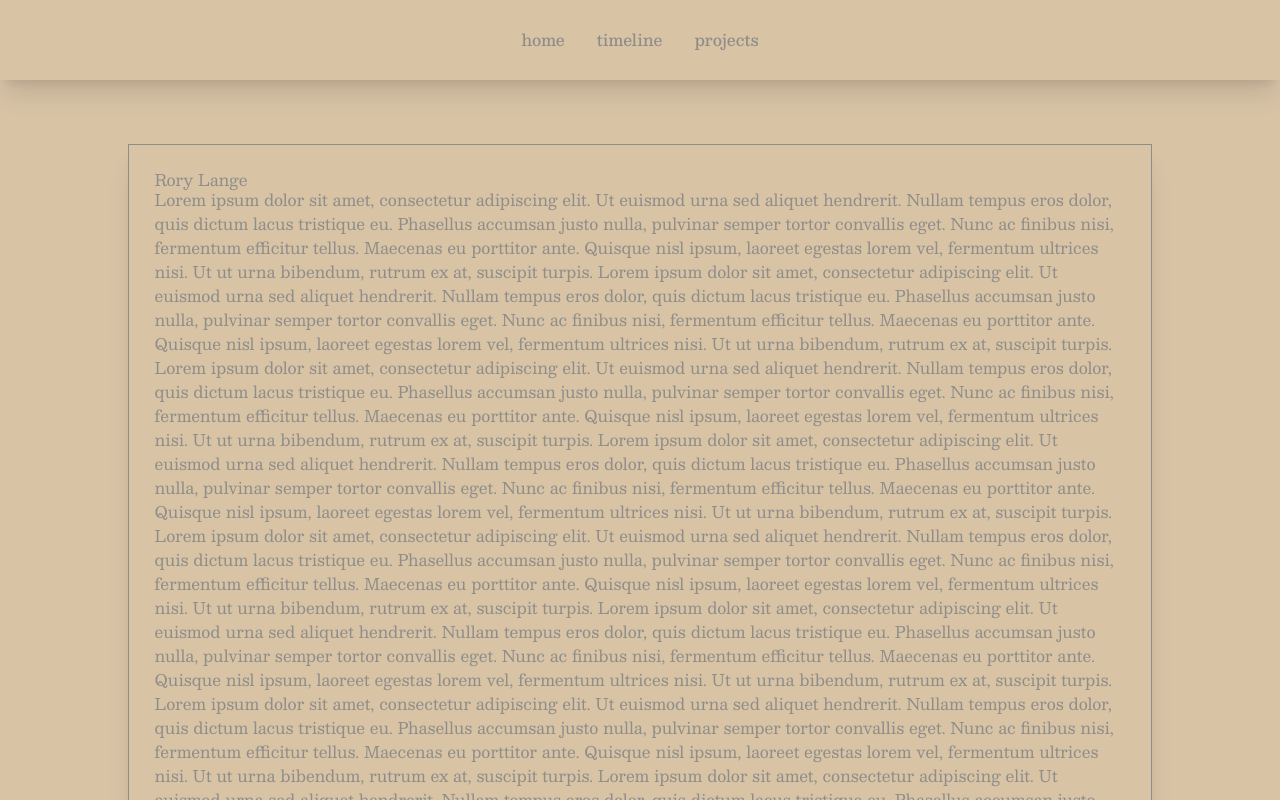
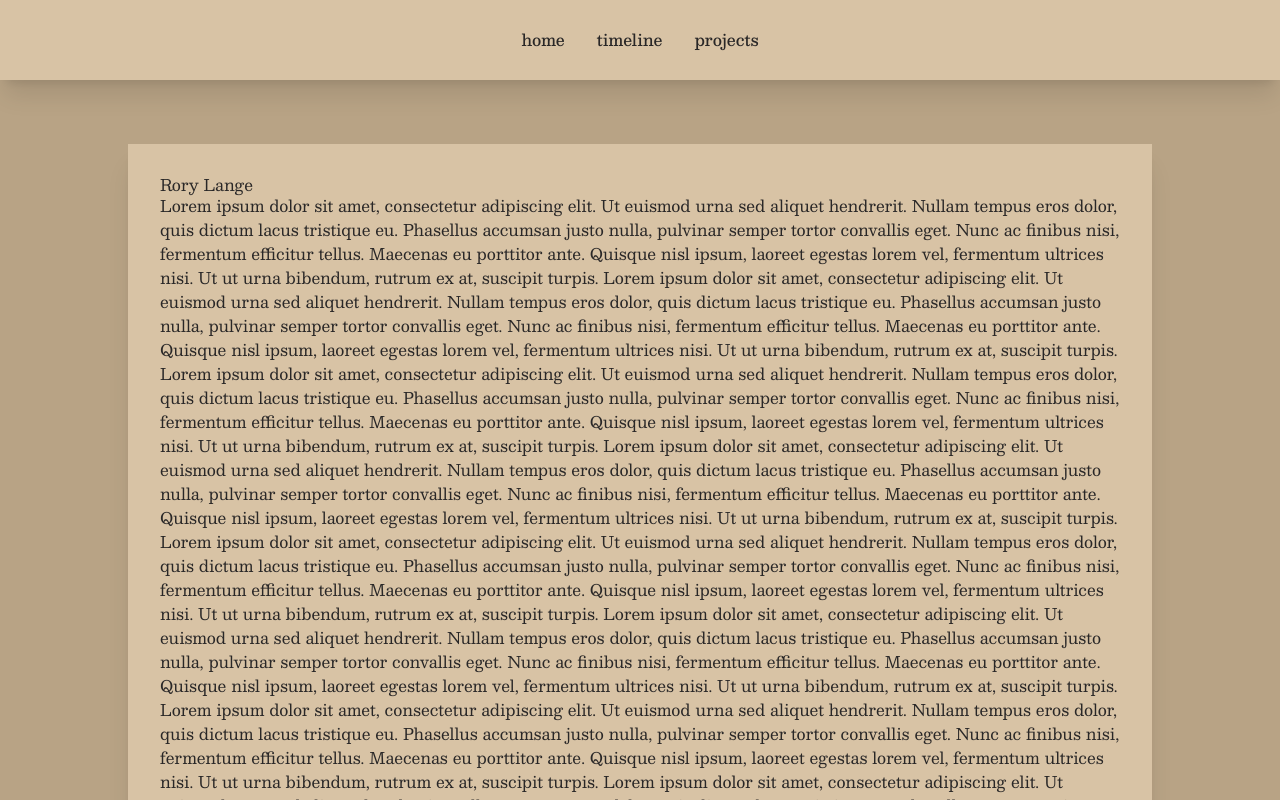
Before and after one commit to roryslange/RoryLangePortfolio, a React (Vite) app in the folder Rory-Lange-Portfolio/: page /About in a window 1280 px wide. Shown: the top 800 px of the page. Built offline with nearby package versions, Linux system fonts and the light colour scheme.

Commit message:
added Timeline component, changed styles and colors, need to find color scheme still, made styles apply globally on each component on main page instead of individually

```diff
--- a/Rory-Lange-Portfolio/src/App.tsx
+++ b/Rory-Lange-Portfolio/src/App.tsx
@@ -3,6 +3,7 @@ import About from './components/About';
 import Nav from './components/Navbar';
 import Contact from './components/Contact';
 import Projects from './components/Projects';
+import Timeline from './components/Timeline';
 import { Route, Routes } from 'react-router-dom'
 
 
@@ -11,11 +12,12 @@ function App() {
 
   return (
     <>
-      <div className='flex-col bg-card text-secondary'>
+      <div className='flex-col bg-background text-secondary pb-[2.5%]'>
         <Nav />
-        <div className='inset-y-20 pb-[5%] mx-[10%] my-[5%]'>
+        <div className='inset-y-20 mx-[10%] my-[5%] p-[2.5%] shadow-xl bg-card'>
           <Routes>
             <Route path='/About' element={<About/>} />
+            <Route path='/Timeline' element={<Timeline/>} />
             <Route path='/Contact' element={<Contact/>} />
             <Route path='/Projects' element={<Projects/>} />
           </Routes>
--- a/Rory-Lange-Portfolio/src/components/About.tsx
+++ b/Rory-Lange-Portfolio/src/components/About.tsx
@@ -5,9 +5,8 @@
 
 export default function About() {
 
-
     return(
-        <section className="border p-[2.5%] shadow-xl">
+        <section>
             <div>
                 <h1>
                     Rory Lange
--- a/Rory-Lange-Portfolio/src/components/Navbar.tsx
+++ b/Rory-Lange-Portfolio/src/components/Navbar.tsx
@@ -9,10 +9,10 @@ const Nav = () => {
             <div className='py-5 w-screen bg-card shadow-xl items-center'>
                 <ul className='flex gap-4 justify-center'>
                     <li className='flex rounded-lg p-2'>
-                        <Link className='flex flex-auto rounded-lg items-center justify-center' to="/">home</Link>
+                        <Link className='flex flex-auto rounded-lg items-center justify-center' to="/About">home</Link>
                     </li>
                     <li className='flex rounded-lg p-2'>
-                        <Link className='flex flex-auto rounded-lg items-center justify-center' to="/About">timeline</Link>
+                        <Link className='flex flex-auto rounded-lg items-center justify-center' to="/Timeline">timeline</Link>
                     </li>
                     <li className='flex rounded-lg p-2'>
                         <Link className='flex flex-auto rounded-lg items-center justify-center' to="/Projects">projects</Link>
--- a/Rory-Lange-Portfolio/src/components/Projects.tsx
+++ b/Rory-Lange-Portfolio/src/components/Projects.tsx
@@ -5,7 +5,8 @@ const Projects = () => {
 
     return (
         <div>
-            <p>Lorem ipsum dolor sit amet, consectetur adipiscing elit. Ut euismod urna sed aliquet hendrerit. Nullam tempus eros dolor, quis dictum lacus tristique eu. Phasellus accumsan justo nulla, pulvinar semper tortor convallis eget. Nunc ac finibus nisi, fermentum efficitur tellus. Maecenas eu porttitor ante. Quisque nisl ipsum, laoreet egestas lorem vel, fermentum ultrices nisi. Ut ut urna bibendum, rutrum ex at, suscipit turpis.
+            <p>
+                Lorem ipsum dolor sit amet, consectetur adipiscing elit. Ut euismod urna sed aliquet hendrerit. Nullam tempus eros dolor, quis dictum lacus tristique eu. Phasellus accumsan justo nulla, pulvinar semper tortor convallis eget. Nunc ac finibus nisi, fermentum efficitur tellus. Maecenas eu porttitor ante. Quisque nisl ipsum, laoreet egestas lorem vel, fermentum ultrices nisi. Ut ut urna bibendum, rutrum ex at, suscipit turpis.
             </p>
         </div>
     )
--- /dev/null
+++ b/Rory-Lange-Portfolio/src/components/Timeline.tsx
@@ -0,0 +1,15 @@
+
+
+
+const Timeline = () => {
+
+
+    return (
+        <div>
+            <p>timeline</p>
+        </div>
+    )
+
+}
+
+export default Timeline
--- a/Rory-Lange-Portfolio/tailwind.config.js
+++ b/Rory-Lange-Portfolio/tailwind.config.js
@@ -6,9 +6,9 @@ export default {
   theme: {
     extend: {},
     colors: {
-      'background': '#EAE7DC',
+      'background': '#B8A385',
       'primary': '#E85A4F',
-      'secondary': '#8E8D8A',
+      'secondary': '#292727',
       'card':  '#D8C3A5', //not sure where to use card right now
       'border':  '#8E8D8A',
     },
```
